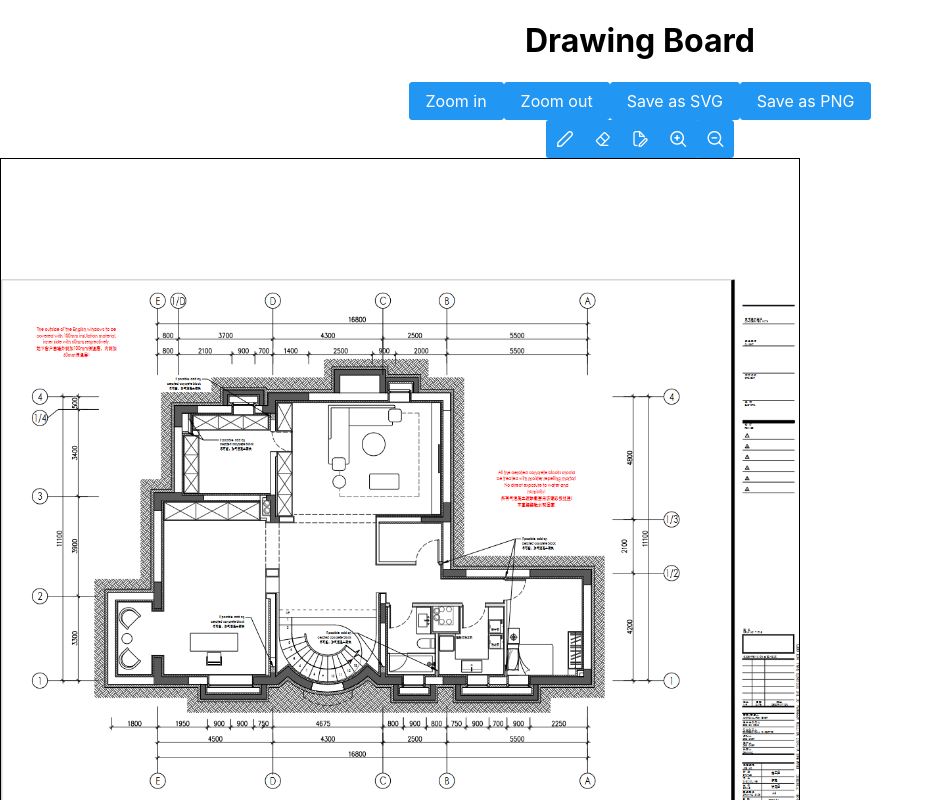
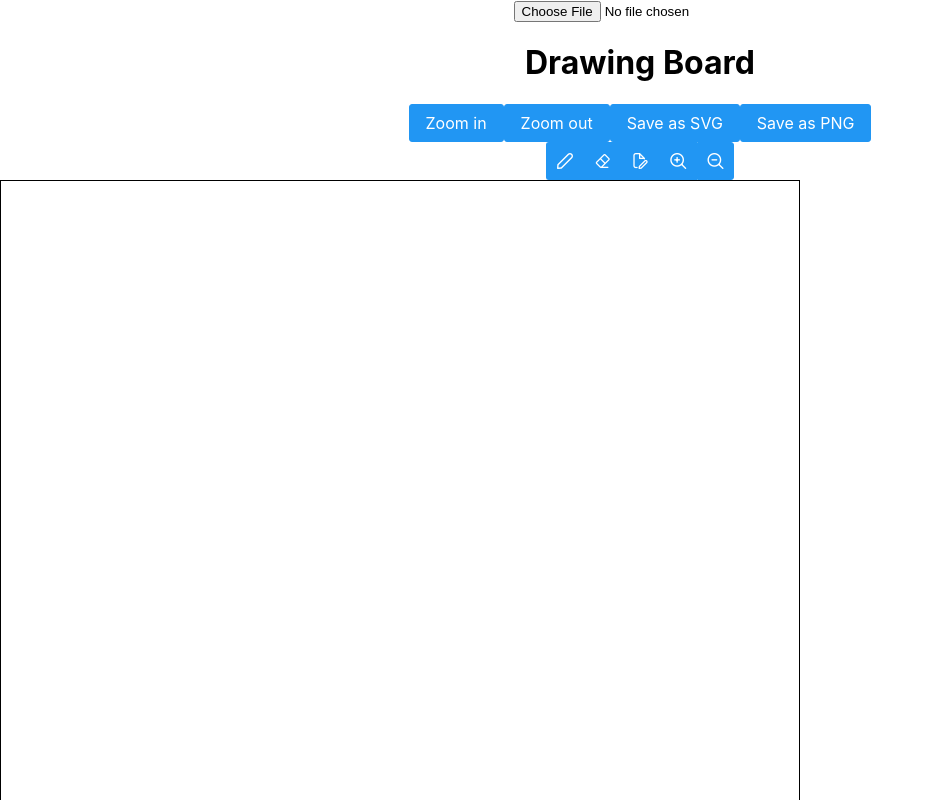
Before and after one commit to hsavov-github/chaos-shift-ui, a React (Create React App) app: page /chaos-shift-ui/drawing in a window 1280 px wide. Shown: the top 800 px of the page, without its empty margins (0-934 px from the left). Built offline with nearby package versions, Linux system fonts and the light colour scheme.

Commit message:
Added file uploader

```diff
--- a/package.json
+++ b/package.json
@@ -1,6 +1,7 @@
 {
   "name": "chaos-shift-ui",
   "version": "0.1.0",
+  "homepage": "https://hsavov-github.github.io/chaos-shift-ui",
   "private": true,
   "dependencies": {
     "@testing-library/jest-dom": "^5.16.5",
@@ -17,6 +18,8 @@
     "web-vitals": "^2.1.4"
   },
   "scripts": {
+	"predeploy": "npm run build",
+    "deploy": "gh-pages -d build",
     "start": "react-scripts start",
     "build": "react-scripts build",
     "test": "react-scripts test",
@@ -39,5 +42,8 @@
       "last 1 firefox version",
       "last 1 safari version"
     ]
+  },
+  "devDependencies": {
+    "gh-pages": "^5.0.0"
   }
 }
--- a/src/App.js
+++ b/src/App.js
@@ -8,6 +8,8 @@ import 'primereact/resources/primereact.min.css';
 import 'primeicons/primeicons.css';
 import 'primereact/resources/themes/saga-blue/theme.css';
 import Draggable from 'react-draggable';
+import ImageUploader from'./components/ImageUploader';
+
 
 const Operations = Object.freeze({
 		Draw: Symbol("Draw"),
@@ -24,9 +26,8 @@ const Cursors = new Map([
   [Operations.ZoomOut, 'zoom-out'],
 ]);
 
-function DrawingBoard({ imageUrl, brushWidth }) {
+function DrawingBoard({ imageURL, brushWidth }) {
   const svgRef = useRef(null); // reference to the svg element
-  const schemaURL = imageUrl;
   const [enrichment, setEnrichment] = useState({
 		  paths: [],
 		  points: [],
@@ -310,7 +311,7 @@ function DrawingBoard({ imageUrl, brushWidth }) {
         canvas.height = bgImage.height;
 		ctx.drawImage(bgImage,0,0); // Or at whatever offset you like
 	  };
-	  bgImage.src = schemaURL;
+	  bgImage.src = imageURL;
       // create an image element to load the svg string
       let svgImg = new Image();
       svgImg.onload = function () {
@@ -379,7 +380,7 @@ function DrawingBoard({ imageUrl, brushWidth }) {
 			onMouseOver={handleHoverEnter}
             onMouseOut={handleHoverLeave}
 		  >
-		  <image href={schemaURL}  width="100%" height="100%"/>
+		  <image href={imageURL}  width="100%" height="100%"/>
 			{enrichment.paths.map((path) => (
 			  <path
 			    id={path.id}
@@ -430,9 +431,22 @@ function DrawingBoard({ imageUrl, brushWidth }) {
 }
 
 function App() {
+ const [image, setImage] = useState(null);
+
+ const handleFileChange = (e) => {
+    if (e.target.files && e.target.files[0]) {
+      const reader = new FileReader();
+      reader.onload = (event) => {
+        setImage(event.target.result);
+      };
+      reader.readAsDataURL(e.target.files[0]);
+    }
+  };
+
   return (
     <div className="App">
-      <DrawingBoard imageUrl="/gallery/img1.png" brushWidth="8"/>
+	  <ImageUploader sharedImage={image} onImageChange={handleFileChange} />
+      <DrawingBoard imageURL={image}  brushWidth="8"/>
     </div>
   );
 }
--- /dev/null
+++ b/src/components/ImageUploader.js
@@ -0,0 +1,11 @@
+import React, { useState } from 'react';
+
+const ImageUploader = ({sharedImage, onImageChange}) => {
+  return (
+    <div>
+      <input type="file" onChange={(e) => onImageChange(e)} />
+    </div>
+  );
+};
+
+export default ImageUploader;
```
Also changed, not shown: 1 other file (tests, documents, lock files or other folders).
